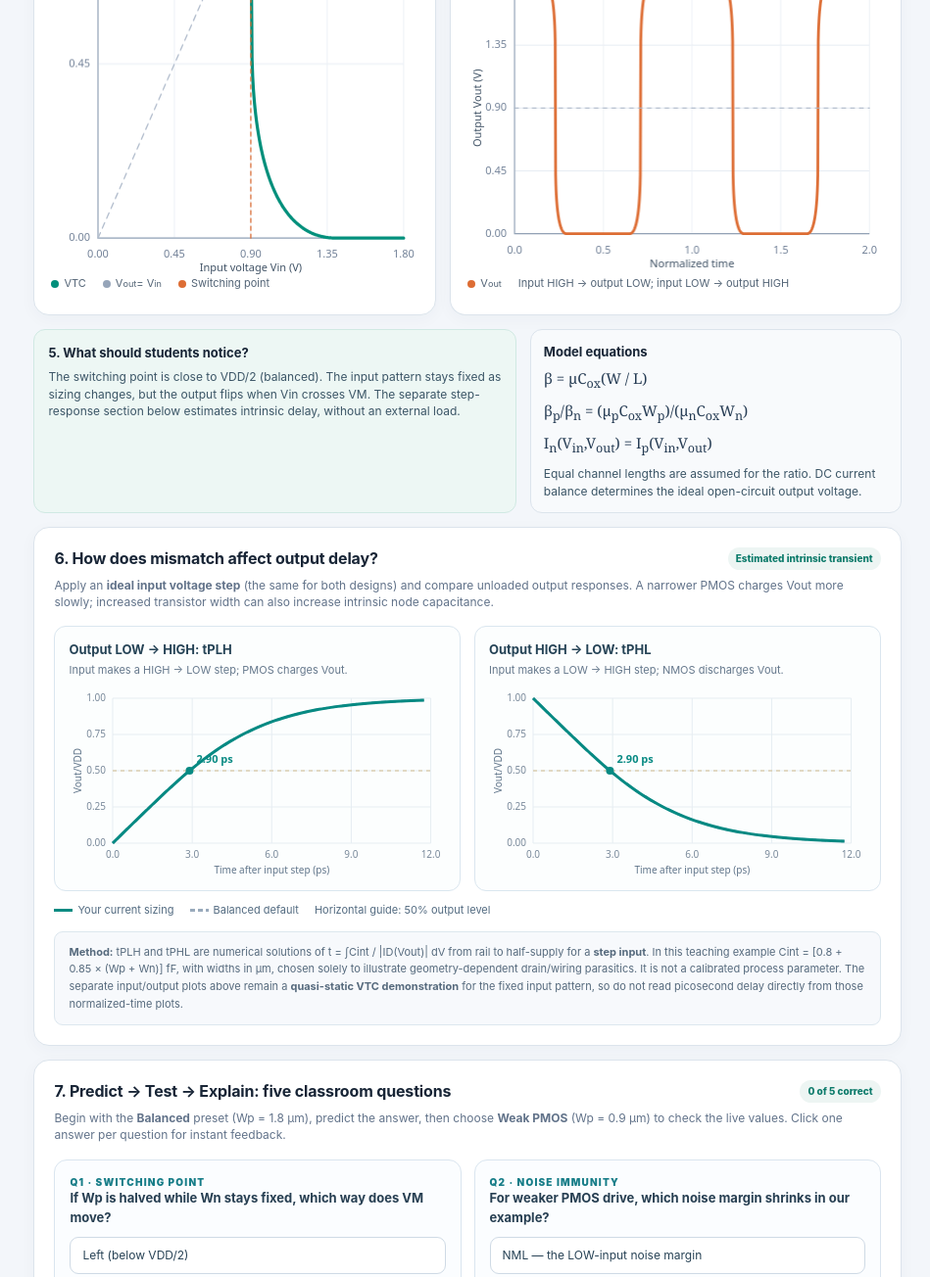
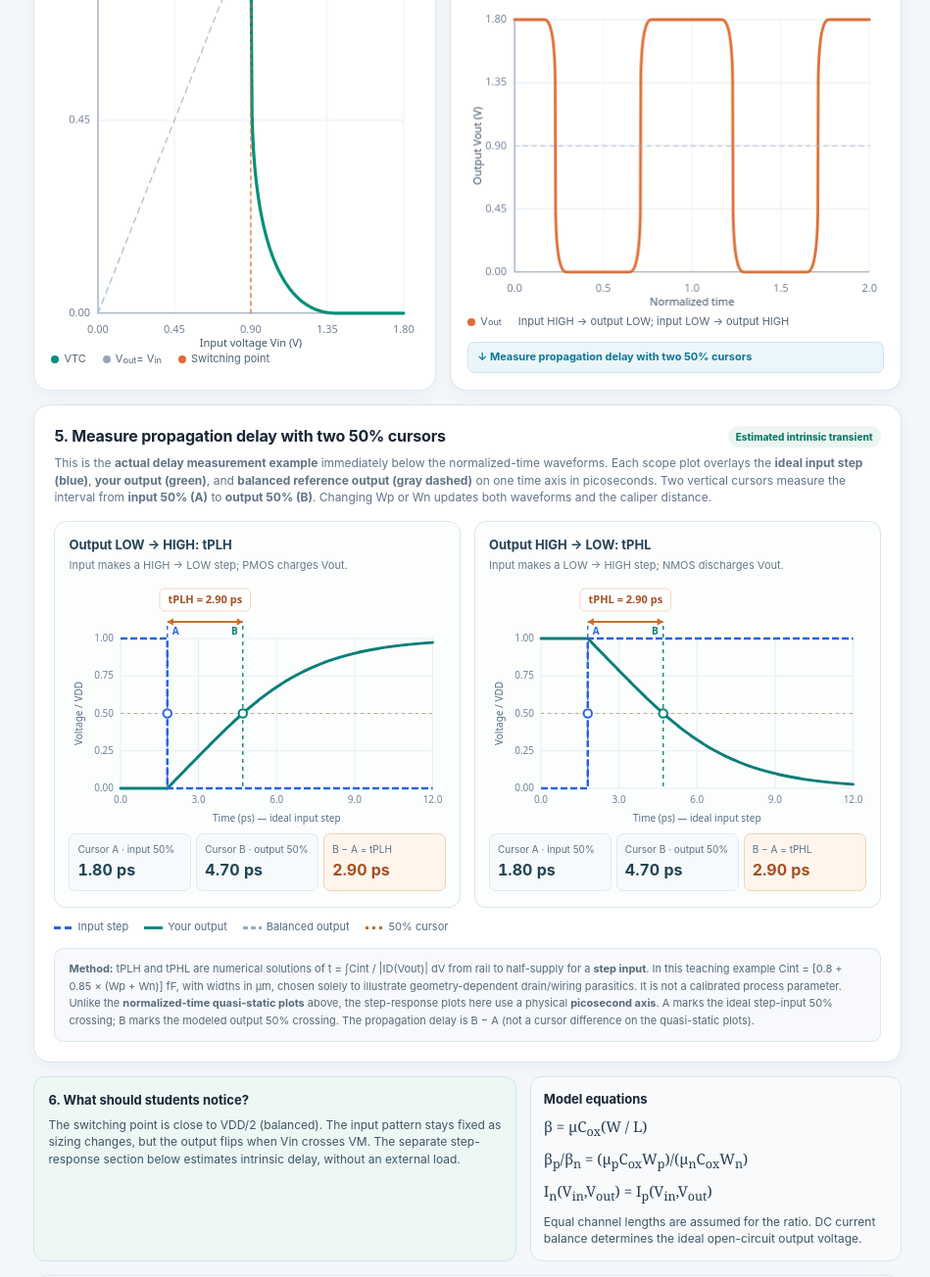
Before and after one commit to an-hongyu/VLSI-Design, a plain HTML site: page labs/cmos-inverter.html in a window 1280 px wide. Shown: the part 1321-2625 px from the top of the page at 98% size, without its empty margins (331-1280 px from the left). Drawn offline with Linux system fonts and the light colour scheme.

Commit message:
Add 50% input/output timing cursors and caliper arrows to CMOS inverter delay plots

```diff
--- a/labs/cmos-inverter.html
+++ b/labs/cmos-inverter.html
@@ -150,22 +150,25 @@
         <p class="subtitle">Unloaded quasi-static output: V<sub>out</sub> follows the DC inverter characteristic.</p>
         <div class="plot-wrap"><canvas id="outputPlot" aria-label="Output voltage Vout versus normalized time" role="img"></canvas></div>
         <div class="legend"><span><i class="dot" style="background:var(--orange)"></i>V<sub>out</sub></span><span>Input HIGH → output LOW; input LOW → output HIGH</span></div>
+        <a class="delay-shortcut" href="#delay-measurement">↓ Measure propagation delay with two 50% cursors</a>
       </div>
     </div>
   </section>
+  <section class="card step-section" id="delay-measurement" aria-label="Transient response and delay comparison">
+    <div class="head-row"><h2>5. Measure propagation delay with two 50% cursors</h2><span class="pill">Estimated intrinsic transient</span></div>
+    <p class="intro">This is the <b>actual delay measurement example</b> immediately below the normalized-time waveforms. Each scope plot overlays the <b>ideal input step (blue)</b>, <b>your output (green)</b>, and <b>balanced reference output (gray dashed)</b> on one time axis in picoseconds. Two vertical cursors measure the interval from <b>input 50% (A)</b> to <b>output 50% (B)</b>. Changing Wp or Wn updates both waveforms and the caliper distance.</p>
+    <div class="step-grid">
+      <div class="step-panel"><h3>Output LOW → HIGH: tPLH</h3><p class="caption">Input makes a HIGH → LOW step; PMOS charges Vout.</p><canvas id="riseResponse" role="img" aria-label="Oscilloscope input falling and output rising with two 50 percent delay cursors"></canvas>
+      <div class="cursor-readout"><div><span>Cursor A · input 50%</span><strong id="riseInputTime">—</strong></div><div><span>Cursor B · output 50%</span><strong id="riseOutputTime">—</strong></div><div class="delta"><span>B − A = tPLH</span><strong id="riseDelayValue">—</strong></div></div></div>
+      <div class="step-panel"><h3>Output HIGH → LOW: tPHL</h3><p class="caption">Input makes a LOW → HIGH step; NMOS discharges Vout.</p><canvas id="fallResponse" role="img" aria-label="Oscilloscope input rising and output falling with two 50 percent delay cursors"></canvas>
+      <div class="cursor-readout"><div><span>Cursor A · input 50%</span><strong id="fallInputTime">—</strong></div><div><span>Cursor B · output 50%</span><strong id="fallOutputTime">—</strong></div><div class="delta"><span>B − A = tPHL</span><strong id="fallDelayValue">—</strong></div></div></div>
+    </div>
+    <div class="step-legend"><span><i class="legend-line input-line"></i>Input step</span><span><i class="legend-line"></i>Your output</span><span><i class="legend-line reference"></i>Balanced output</span><span><i class="legend-line cursor-line"></i>50% cursor</span></div>
+    <div class="method-note"><b>Method:</b> tPLH and tPHL are numerical solutions of t = ∫Cint / |ID(Vout)| dV from rail to half-supply for a <b>step input</b>. In this teaching example Cint = [0.8 + 0.85 × (Wp + Wn)] fF, with widths in μm, chosen solely to illustrate geometry-dependent drain/wiring parasitics. It is not a calibrated process parameter. Unlike the <b>normalized-time quasi-static plots</b> above, the step-response plots here use a physical <b>picosecond axis</b>. A marks the ideal step-input 50% crossing; B marks the modeled output 50% crossing. The propagation delay is B − A (not a cursor difference on the quasi-static plots).</div>
+  </section>
   <section class="below">
-    <div class="finding"><h3>5. What should students notice?</h3><p id="finding">A balanced beta ratio places the switching point near VDD/2. The output inverts the input.</p></div>
+    <div class="finding"><h3>6. What should students notice?</h3><p id="finding">A balanced beta ratio places the switching point near VDD/2. The output inverts the input.</p></div>
     <div class="model"><h3>Model equations</h3><div class="math">β = μC<sub>ox</sub>(W / L)</div><div class="math">β<sub>p</sub>/β<sub>n</sub> = (μ<sub>p</sub>C<sub>ox</sub>W<sub>p</sub>)/(μ<sub>n</sub>C<sub>ox</sub>W<sub>n</sub>)</div><div class="math">I<sub>n</sub>(V<sub>in</sub>,V<sub>out</sub>) = I<sub>p</sub>(V<sub>in</sub>,V<sub>out</sub>)</div><p>Equal channel lengths are assumed for the ratio. DC current balance determines the ideal open-circuit output voltage.</p></div>
-  </section>
-  <section class="card step-section" aria-label="Transient response and delay comparison">
-    <div class="head-row"><h2>6. How does mismatch affect output delay?</h2><span class="pill">Estimated intrinsic transient</span></div>
-    <p class="intro">Apply an <b>ideal input voltage step</b> (the same for both designs) and compare unloaded output responses. A narrower PMOS charges Vout more slowly; increased transistor width can also increase intrinsic node capacitance.</p>
-    <div class="step-grid">
-      <div class="step-panel"><h3>Output LOW → HIGH: tPLH</h3><p class="caption">Input makes a HIGH → LOW step; PMOS charges Vout.</p><canvas id="riseResponse" role="img" aria-label="Output rising transient comparing selected and balanced inverter"></canvas></div>
-      <div class="step-panel"><h3>Output HIGH → LOW: tPHL</h3><p class="caption">Input makes a LOW → HIGH step; NMOS discharges Vout.</p><canvas id="fallResponse" role="img" aria-label="Output falling transient comparing selected and balanced inverter"></canvas></div>
-    </div>
-    <div class="step-legend"><span><i class="legend-line"></i>Your current sizing</span><span><i class="legend-line reference"></i>Balanced default</span><span>Horizontal guide: 50% output level</span></div>
-    <div class="method-note"><b>Method:</b> tPLH and tPHL are numerical solutions of t = ∫Cint / |ID(Vout)| dV from rail to half-supply for a <b>step input</b>. In this teaching example Cint = [0.8 + 0.85 × (Wp + Wn)] fF, with widths in μm, chosen solely to illustrate geometry-dependent drain/wiring parasitics. It is not a calibrated process parameter. The separate input/output plots above remain a <b>quasi-static VTC demonstration</b> for the fixed input pattern, so do not read picosecond delay directly from those normalized-time plots.</div>
   </section>
   <section class="card quiz-section" aria-label="Interactive quiz">
     <div class="head-row"><h2>7. Predict → Test → Explain: five classroom questions</h2><span class="pill" id="quizProgress">0 of 5 correct</span></div>
--- a/labs/mismatch-exercise.css
+++ b/labs/mismatch-exercise.css
@@ -22,7 +22,7 @@
 .step-panel{border:1px solid #dae6ef;border-radius:12px;padding:14px;min-width:0;background:#fcfefe}
 .step-panel h3{font-size:13px;margin:0 0 4px;color:#254356}
 .step-panel .caption{font-size:11px;color:#65788c;margin:0 0 7px}
-.step-panel canvas{width:100%;height:195px;display:block}
+.step-panel canvas{width:100%;height:250px;display:block}
 .step-legend{display:flex;gap:16px;align-items:center;flex-wrap:wrap;font-size:11px;color:#536b81;margin:12px 0 3px}
 .legend-line{width:19px;height:3px;background:#0b8b82;display:inline-block;vertical-align:middle;margin-right:5px}
 .legend-line.reference{background:repeating-linear-gradient(90deg,#99aabc 0 5px,transparent 5px 8px)}
@@ -46,3 +46,16 @@
 @media(max-width:1200px){.diagnostic-grid{grid-template-columns:repeat(3,minmax(0,1fr))}}
 @media(max-width:850px){.scenario,.step-grid,.quiz-grid{grid-template-columns:1fr}.diagnostic-grid{grid-template-columns:repeat(3,minmax(0,1fr))}}
 @media(max-width:540px){.diagnostic-grid{grid-template-columns:repeat(2,minmax(0,1fr))}.diagnostic .number{font-size:22px}.compare-table th,.compare-table td{padding:8px 5px;font-size:11px}}
+
+/* Scope-style 50% propagation-delay cursors. */
+.delay-shortcut{display:inline-flex;margin-top:7px;color:#0c7898;font-weight:750;font-size:11px;text-decoration:none;padding:7px 9px;border-radius:7px;background:#ebf6fa;border:1px solid #cde5ec}
+.delay-shortcut:hover{text-decoration:underline;background:#def0f7}
+.cursor-readout{display:grid;grid-template-columns:repeat(3,minmax(0,1fr));gap:5px;margin:8px 0 2px}
+.cursor-readout>div{border:1px solid #e1e9f0;border-radius:7px;padding:9px 8px;min-width:0;background:#f7fafc}
+.cursor-readout span{display:block;font-size:10px;color:#5c7185;line-height:1.25;margin-bottom:4px;white-space:normal}
+.cursor-readout strong{display:block;font-size:clamp(12px,1.25vw,17px);color:#214454;font-variant-numeric:tabular-nums;white-space:nowrap}
+.cursor-readout .delta{background:#fff5ed;border-color:#efd2b8}
+.cursor-readout .delta strong{color:#a64f22}
+.legend-line.input-line{background:repeating-linear-gradient(90deg,#2865d9 0 7px,transparent 7px 11px)}
+.legend-line.cursor-line{background:repeating-linear-gradient(90deg,#bd6d2f 0 3px,transparent 3px 7px)}
+@media(max-width:490px){.cursor-readout{grid-template-columns:1fr 1fr}.cursor-readout .delta{grid-column:span 2;text-align:center}}
--- a/labs/mismatch-exercise.js
+++ b/labs/mismatch-exercise.js
@@ -76,42 +76,79 @@
     return out;
   }
   function drawStep(canvas,which,p,m){
-    const bResp=response(baseline,which),pResp=response(p,which);
-    const r=canvas.getBoundingClientRect(),w=r.width,h=r.height;
+    // An ideal input STEP at tInput and an analog output response share a true ps axis.
+    // Cursor A marks input 50%, Cursor B marks output 50%. The arrow is their difference.
+    const baselineResponse=response(baseline,which);
+    const selectedResponse=response(p,which);
+    const rect=canvas.getBoundingClientRect(),w=rect.width,h=rect.height;
     if(w<20||h<20)return;
     const dpr=window.devicePixelRatio||1;
     canvas.width=Math.round(w*dpr);canvas.height=Math.round(h*dpr);
     const c=canvas.getContext('2d');c.setTransform(dpr,0,0,dpr,0,0);c.clearRect(0,0,w,h);
-    const g={l:45,r:15,t:13,b:34},pw=w-g.l-g.r,ph=h-g.t-g.b;
-    const t50=Math.max(m.tplh,m.tphl,reference.tplh,reference.tphl);
-    const xMax=clamp(t50*3.8,12,350);
-    const X=t=>g.l+Math.min(1,t/xMax)*pw,Y=v=>g.t+(1-v)*ph;
-    c.font='10px system-ui, sans-serif';c.fillStyle='#7a8a9b';
+    const g={l:53,r:13,t:59,b:38},pw=w-g.l-g.r,ph=h-g.t-g.b;
+    const selectedDelay=which==='rise'?m.tplh:m.tphl;
+    const referenceDelay=which==='rise'?reference.tplh:reference.tphl;
+    const xMax=Math.max(12,3.4*Math.max(selectedDelay,referenceDelay));
+    const tInput=0.15*xMax;
+    const tOutput=tInput+selectedDelay;
+    const X=t=>g.l+clamp(t/xMax,0,1)*pw;
+    const Y=v=>g.t+(1-v)*ph;
+    const initOutput=which==='rise'?0:1;
+    const finalOutput=1-initOutput;
+    const initInput=finalOutput; // Inverter: Vin is opposite to Vout
+    const finalInput=initOutput;
+    c.font='10px system-ui, sans-serif';c.fillStyle='#74889b';
     for(let i=0;i<=4;i++){
-      const vt=i/4,y=Y(vt),tx=i*xMax/4,x=X(tx);
-      c.strokeStyle='#e6edf2';c.lineWidth=1;c.beginPath();c.moveTo(g.l,y);c.lineTo(w-g.r,y);c.stroke();
-      c.textAlign='right';c.fillText(vt.toFixed(2),g.l-7,y+3);
+      const v=i/4,y=Y(v),t=i*xMax/4,x=X(t);
+      c.strokeStyle='#e5edf3';c.lineWidth=1;
+      c.beginPath();c.moveTo(g.l,y);c.lineTo(w-g.r,y);c.stroke();
+      c.textAlign='right';c.fillStyle='#718398';c.fillText(v.toFixed(2),g.l-7,y+3);
       c.beginPath();c.moveTo(x,g.t);c.lineTo(x,h-g.b);c.stroke();
-      c.textAlign='center';c.fillText(tx.toFixed(1),x,h-g.b+15);
+      c.textAlign='center';c.fillText(t.toFixed(1),x,h-g.b+15);
     }
-    c.textAlign='center';c.fillStyle='#60758a';c.fillText('Time after input step (ps)',g.l+pw/2,h-3);
-    c.save();c.translate(13,g.t+ph/2);c.rotate(-Math.PI/2);c.fillText('Vout/VDD',0,0);c.restore();
-    c.strokeStyle='#d1bc8d';c.setLineDash([4,4]);c.beginPath();c.moveTo(g.l,Y(.5));c.lineTo(w-g.r,Y(.5));c.stroke();c.setLineDash([]);
-    const draw=(points,color,dash,width)=>{
-      c.setLineDash(dash);c.strokeStyle=color;c.lineWidth=width;c.lineJoin='round';c.beginPath();
-      let begun=false;
-      for(const q of points){
-        if(q.t>xMax)break;
-        if(!begun){c.moveTo(X(q.t),Y(q.v));begun=true;}else c.lineTo(X(q.t),Y(q.v));
-      }
-      if(begun)c.stroke();c.setLineDash([]);
+    c.textAlign='center';c.fillStyle='#536c81';c.fillText('Time (ps) — ideal input step',g.l+pw/2,h-4);
+    c.save();c.translate(14,g.t+ph/2);c.rotate(-Math.PI/2);c.fillText('Voltage / VDD',0,0);c.restore();
+    const draw=(pts,color,dashes,thickness)=>{
+      c.save();c.beginPath();c.strokeStyle=color;c.lineWidth=thickness;
+      c.lineJoin='round';c.lineCap='round';c.setLineDash(dashes);
+      c.moveTo(X(0),Y(initOutput));c.lineTo(X(tInput),Y(initOutput));
+      for(const q of pts){const t=tInput+q.t;if(t>xMax)break;c.lineTo(X(t),Y(q.v));}
+      c.stroke();c.restore();
     };
-    draw(bResp,'#91a4b8',[5,5],2.5);
-    draw(pResp,'#078a83',[],3);
-    const crossing=which==='rise'?m.tplh:m.tphl;
-    c.fillStyle='#078a83';c.beginPath();c.arc(X(crossing),Y(.5),4,0,2*Math.PI);c.fill();
-    c.font='bold 11px system-ui,sans-serif';c.textAlign='left';
-    c.fillText(crossing.toFixed(2)+' ps',Math.min(X(crossing)+7,w-72),Math.max(Y(.5)-8,14));
+    draw(baselineResponse,'#a2adbd',[5,5],2);
+    draw(selectedResponse,'#087f78',[],2.9);
+    // Input step is overlaid in blue: it is NOT a static VTC curve.
+    c.beginPath();c.strokeStyle='#2865d9';c.lineWidth=2.5;c.setLineDash([7,3]);
+    c.moveTo(X(0),Y(initInput));c.lineTo(X(tInput),Y(initInput));
+    c.lineTo(X(tInput),Y(finalInput));c.lineTo(X(xMax),Y(finalInput));c.stroke();c.setLineDash([]);
+    // 50%-rail measurement horizontal line.
+    const mid=Y(.5);c.setLineDash([3,4]);c.lineWidth=1.2;c.strokeStyle='#b8a780';
+    c.beginPath();c.moveTo(g.l,mid);c.lineTo(w-g.r,mid);c.stroke();c.setLineDash([]);
+    const xa=X(tInput),xb=X(tOutput);
+    // Two independent timing cursors, from the top measurement bar to the voltage rails.
+    for(const [x,color] of [[xa,'#2865d9'],[xb,'#087f78']]){
+      c.beginPath();c.strokeStyle=color;c.lineWidth=1.35;c.setLineDash([4,4]);
+      c.moveTo(x,46);c.lineTo(x,h-g.b);c.stroke();c.setLineDash([]);
+      c.fillStyle='#fff';c.strokeStyle=color;c.lineWidth=2;c.beginPath();c.arc(x,mid,4.2,0,Math.PI*2);c.fill();c.stroke();
+    }
+    // Double-headed caliper from A=input 50% to B=output 50%.
+    const arrowY=42;
+    c.strokeStyle='#cb6c2e';c.fillStyle='#cb6c2e';c.lineWidth=2;
+    c.beginPath();c.moveTo(xa,arrowY);c.lineTo(xb,arrowY);c.stroke();
+    c.beginPath();c.moveTo(xa,arrowY);c.lineTo(xa+6,arrowY-3.7);c.lineTo(xa+6,arrowY+3.7);c.closePath();c.fill();
+    c.beginPath();c.moveTo(xb,arrowY);c.lineTo(xb-6,arrowY-3.7);c.lineTo(xb-6,arrowY+3.7);c.closePath();c.fill();
+    // Render label on a white capsule, independent of cursor spacing at small widths.
+    const label=(which==='rise'?'tPLH':'tPHL')+' = '+selectedDelay.toFixed(2)+' ps';
+    c.font='bold 11px system-ui, sans-serif';
+    const tw=c.measureText(label).width+17;
+    const center=clamp((xa+xb)/2,g.l+tw/2,w-g.r-tw/2);
+    c.fillStyle='#fff';c.strokeStyle='#f0d8be';c.lineWidth=1;
+    c.beginPath();c.roundRect(center-tw/2,8,tw,23,5);c.fill();c.stroke();
+    c.textAlign='center';c.fillStyle='#a64f22';c.fillText(label,center,23);
+    c.font='bold 10px system-ui, sans-serif';
+    c.fillStyle='#2865d9';c.textAlign='left';c.fillText('A',xa+5,55);
+    c.fillStyle='#087f78';c.textAlign='right';c.fillText('B',xb-5,55);
+    return {input:tInput,output:tOutput,delay:selectedDelay};
   }
   function fill(id,value){const el=$(id);if(el)el.textContent=value;}
   function update(){
@@ -130,7 +167,10 @@
     const direction=p.vm<baseline.vm-.01?'left':p.vm>baseline.vm+.01?'right':'near center';
     const caution=m.nml<m.nmh?'LOW-level noise margin is smaller':m.nmh<m.nml?'HIGH-level noise margin is smaller':'noise margins are almost equal';
     fill('currentInference',`At this sizing, βp/βn = ${p.ratio.toFixed(2)}, VM = ${p.vm.toFixed(3)} V (${direction} relative to the default balanced design), and ${caution}. The estimated 50%-level output delays are tPLH = ${m.tplh.toFixed(2)} ps and tPHL = ${m.tphl.toFixed(2)} ps, with no external load.`);
-    drawStep($('riseResponse'),'rise',p,m);drawStep($('fallResponse'),'fall',p,m);
+    const riseCursor=drawStep($('riseResponse'),'rise',p,m);
+    const fallCursor=drawStep($('fallResponse'),'fall',p,m);
+    if(riseCursor){fill('riseInputTime',riseCursor.input.toFixed(2)+' ps');fill('riseOutputTime',riseCursor.output.toFixed(2)+' ps');fill('riseDelayValue',riseCursor.delay.toFixed(2)+' ps');}
+    if(fallCursor){fill('fallInputTime',fallCursor.input.toFixed(2)+' ps');fill('fallOutputTime',fallCursor.output.toFixed(2)+' ps');fill('fallDelayValue',fallCursor.delay.toFixed(2)+' ps');}
     window.VLSI_STUDY.latest={...m,vm:p.vm,ratio:p.ratio};
     postHeight();
   }
```
Also changed, not shown: 1 other file.
